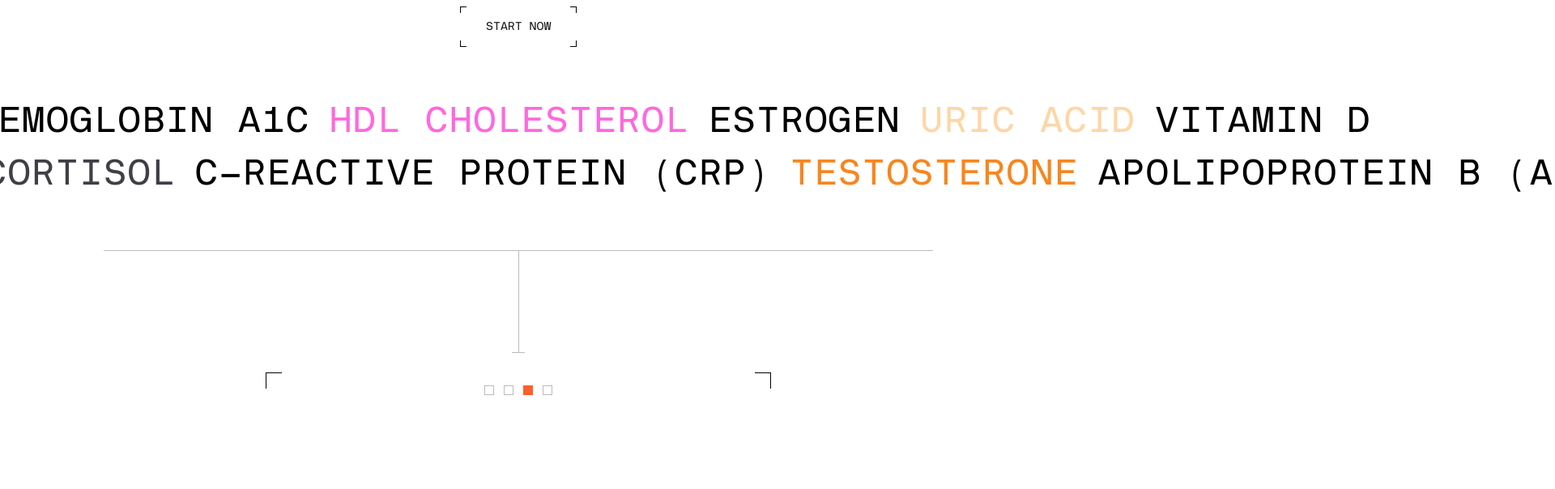
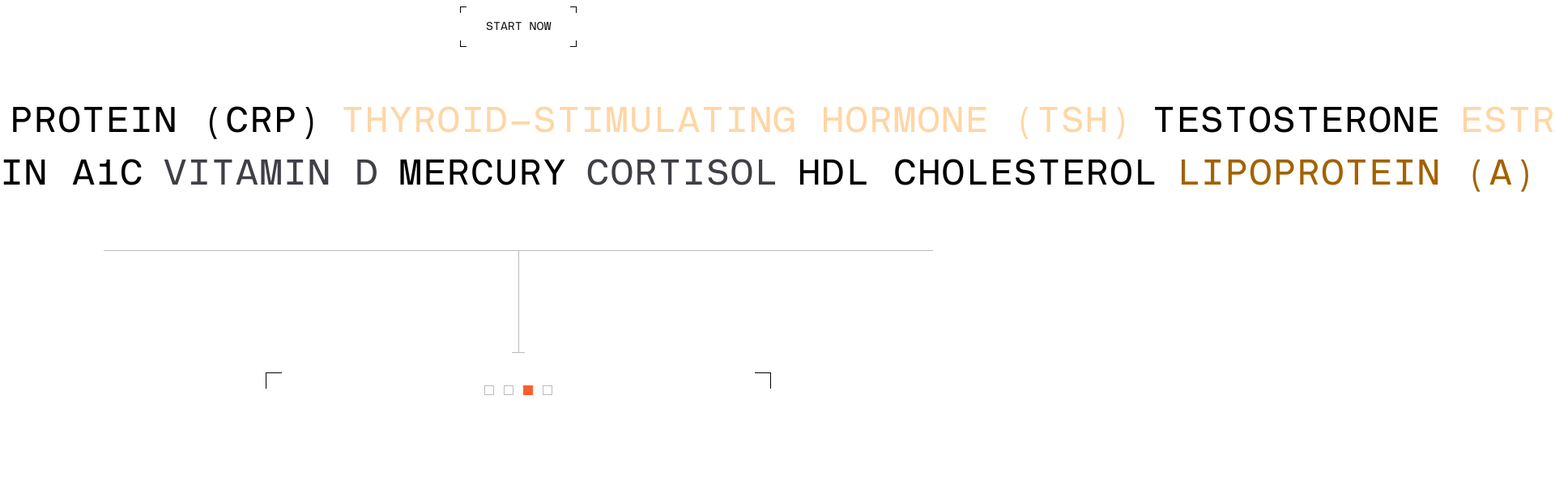
Before and after one commit to daybreak-studio/superpower, a Next.js app: page / in a window 1280 px wide. Shown: the part 1000-1604 px from the top of the page at 81% size, 1920 px wide, since content can reach past the window. Built offline with nearby package versions, Linux system fonts and the light colour scheme.

Commit message:
Testimonials and biomarker bug fix

```diff
--- a/components/Sections/ProtocolSection/Biomarkers/BiomarkerBanner.tsx
+++ b/components/Sections/ProtocolSection/Biomarkers/BiomarkerBanner.tsx
@@ -1,4 +1,6 @@
-import React, { MutableRefObject, useRef } from "react";
+"use client";
+
+import React, { MutableRefObject, useMemo, useRef } from "react";
 import ProtocolSectionDesktop from "../desktop/ProtocolSectionDesktop";
 import { PROTOCOLS } from "../Protocols";
 import { breakpoints, useBreakpoint } from "@/hooks/useBreakpoints";
@@ -10,6 +12,8 @@ import { motion, useInView } from "framer-motion";
 import { BIOMARKERS } from "./Biomarkers";
 import { list } from "postcss";
 import { AnimationConfig } from "@/components/AnimationConfig";
+import { useRandom } from "@/hooks/useRandom";
+import { SimplexNoise } from "three/examples/jsm/math/SimplexNoise.js";
 
 type Props = {
   isVisible?: boolean;
@@ -27,11 +31,22 @@ const colors = [
 ];
 
 const BiomarkerBanner = ({ isVisible = true }: Props) => {
-  const shuffledList = BIOMARKERS.sort(() => Math.random() - 0.5);
-  const list1 = shuffledList.slice(0, 6);
-  const list2 = shuffledList.slice(6, shuffledList.length);
+  const random = useRandom([isVisible]);
+  const shuffledList = useMemo(
+    () => (random == 0 ? BIOMARKERS : BIOMARKERS.sort(() => random - 0.5)),
+    [random],
+  );
+  const list1 = useMemo(() => shuffledList.slice(0, 6), [shuffledList]);
+  const list2 = useMemo(
+    () => shuffledList.slice(6, shuffledList.length),
+    [shuffledList],
+  );
+  console.log(random);
+  console.log(list1);
   const listCombined = [list1, list2];
   const inViewDelay = 0.6;
+
+  const simplex = useMemo(() => new SimplexNoise(), []);
 
   return (
     <div className="flex-column relative flex flex-col gap-2 py-16">
@@ -53,10 +68,17 @@ const BiomarkerBanner = ({ isVisible = true }: Props) => {
             }}
           >
             {list.map((item, innerIndex) => {
+              const randomValue = Math.floor(
+                Math.abs(
+                  simplex.noise(random * index * innerIndex, 0) * colors.length,
+                ),
+              );
+
+              console.log(randomValue);
+
               const randomColor =
-                innerIndex % 2 === 0
-                  ? colors[Math.floor(Math.random() * colors.length)]
-                  : "#000000";
+                innerIndex % 2 === 0 ? colors[randomValue] : "#000000";
+
               return (
                 <div
                   key={innerIndex}
--- a/components/Sections/ProtocolSection/ProtocolSection.tsx
+++ b/components/Sections/ProtocolSection/ProtocolSection.tsx
@@ -6,7 +6,7 @@ import ProtocolSectionMobile from "./mobile/ProtocolSectionMobile";
 import Scrim from "@/components/Scrim/Scrim";
 import LineElement from "@/components/LineElement/LineElement";
 import CTAButton from "@/components/Button/CTAButton";
-import { useInView } from "framer-motion";
+import { motion, useInView } from "framer-motion";
 import BiomarkerBanner from "./Biomarkers/BiomarkerBanner";
 
 type Props = {};
@@ -22,7 +22,7 @@ const ProtocolSection = (props: Props) => {
 
   return (
     <section className="relative">
-      <div
+      <motion.div
         className="mb-16 flex h-fit flex-col items-center bg-white pt-16"
         style={{
           position: isDesktop ? "relative" : "sticky",
@@ -40,7 +40,7 @@ const ProtocolSection = (props: Props) => {
           tests and a custom action plan.
         </p>
         <Scrim height={"64px"} />
-      </div>
+      </motion.div>
 
       {isDesktop && <ProtocolSectionDesktop protocols={PROTOCOLS} />}
       {!isDesktop && <ProtocolSectionMobile protocols={PROTOCOLS} />}
--- a/components/Sections/TestimonialsSection/TestimonialsDesktop.tsx
+++ b/components/Sections/TestimonialsSection/TestimonialsDesktop.tsx
@@ -60,15 +60,15 @@ const TestimonialsDesktop = ({
           className="relative flex items-center justify-center overflow-hidden"
           initial={{
             width: 624,
-            // height: 500,
+            height: 500,
           }}
           animate={{
             width: [624, 0, 0, 624],
-            // height: [500, 0, 0, 500],
+            height: [500, 0, 0, 500],
           }}
           exit={{
             width: 624,
-            // height: 500,
+            height: 500,
           }}
           transition={{
             duration: clapTime / 1000,
--- /dev/null
+++ b/hooks/useRandom.ts
@@ -0,0 +1,7 @@
+import { useEffect, useState } from "react";
+
+export function useRandom(deps: any[] = []) {
+  const [random, setRandom] = useState(0);
+  useEffect(() => setRandom(Math.random()), deps);
+  return random;
+}
```
